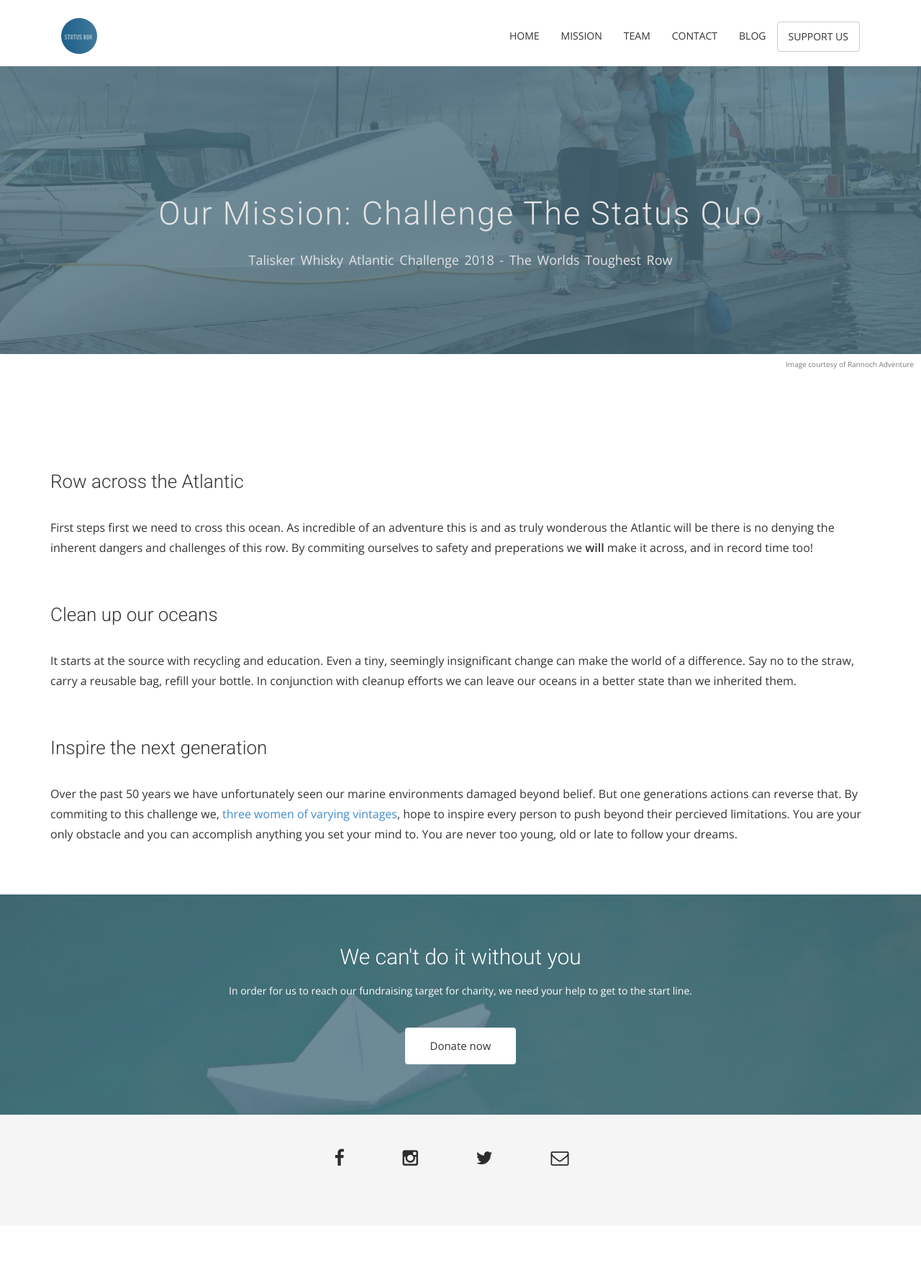
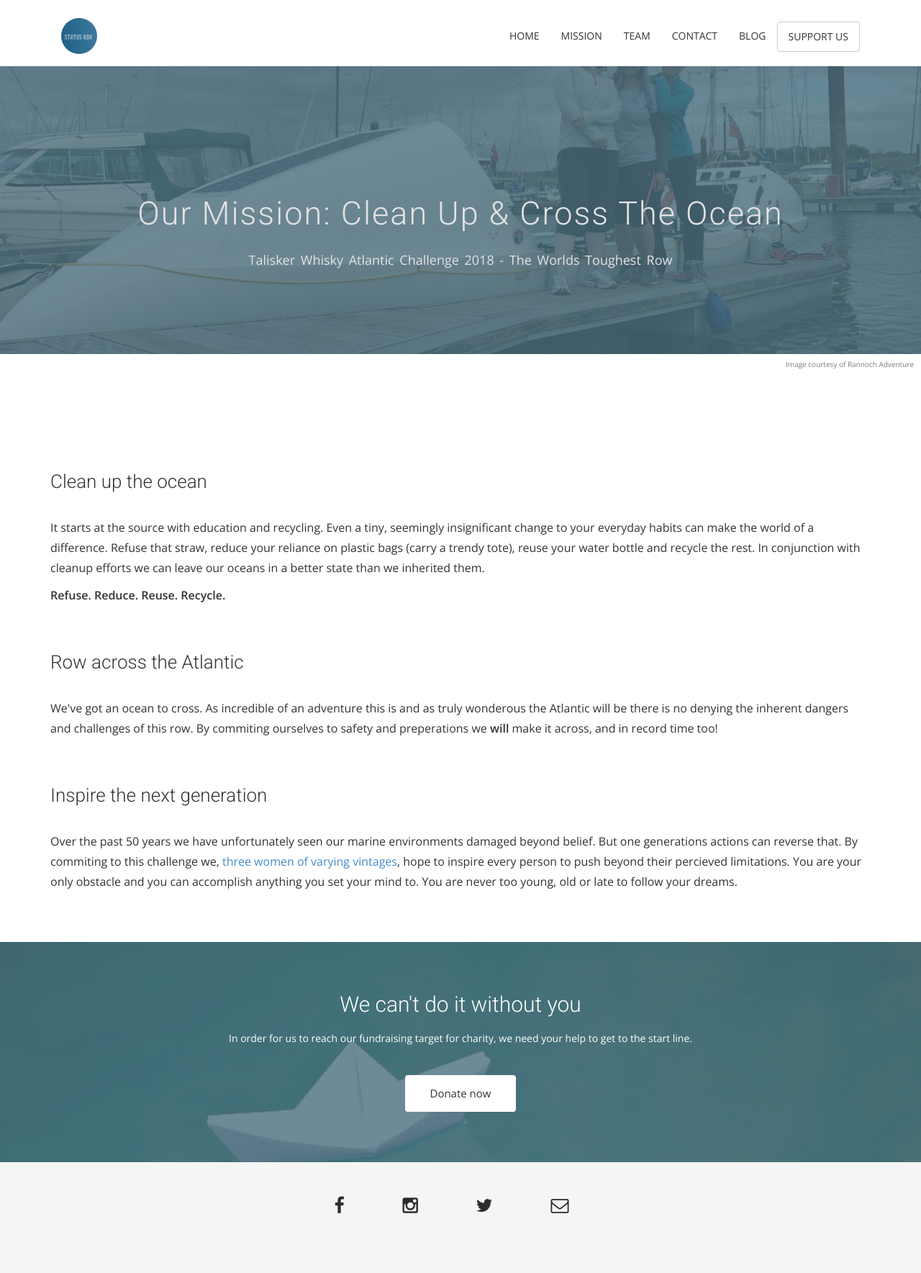
Before and after one commit to statusrow/statusrow.github.io, a Jekyll site: the page built from mission.html, in a window 1280 px wide. Shown: the whole page at 72% size. Built offline with Jekyll 4.4.1, drawn with Linux system fonts in a browser that asks for light colours; nearby versions of some CDN libraries; some web fonts are replaced; before the commit the page ends 1703 px from its top, so only the background shows below that.

```diff
--- a/css/airspace.css
+++ b/css/airspace.css
@@ -261,7 +261,7 @@
 	Feature Start
 --*/
 #feature {
-  background: url("../img/climbing_2.jpg");
+  background: url("../img/crashing_waves.jpg");
   background-position: 50% 94px;
   width: 100%;
   display: block;
--- a/index.html
+++ b/index.html
@@ -62,7 +62,7 @@
           <div class="section-title">
             <h3>Our Cause</h3>
           </div>
-          <p>Every second breath we take comes from our oceans, yet we're unleashing a plastic plague on them. 8 million tonnes a year, <sup>*</sup>the equivalent of 11,690 plastic bottles <strong>every second</strong>, is dumped into our ocean. There it's broken down and ingested by wildlife, killing countless marine animals and birds. Plastic has even entered into our food and tap water.</p>
+          <p>Every second breath we take comes from our oceans, yet we're unleashing a plastic plague on them. 8 million tonnes a year, <sup>*</sup>the equivalent of 6,341 plastic bottles <strong>every second</strong>, is dumped into our ocean. There it's broken down and ingested by wildlife, killing countless marine animals and birds. Plastic has even entered into our food and tap water.</p>
         </div>
       </div>
       <div class="col-md-5 col-sm-12">
--- a/js/countup.js
+++ b/js/countup.js
@@ -1,7 +1,7 @@
 var total = 0;
 var countupfunction = setInterval(function() {
 
-    var bottlesPerSecond = 11690;
+    var bottlesPerSecond = 6341;
     total = total + bottlesPerSecond;
     document.getElementById("totalBottles").innerHTML = total.toLocaleString('en');
 }, 1000);
--- a/mission.html
+++ b/mission.html
@@ -10,7 +10,7 @@
         <div class="row">
             <div class="col-md-12">
                 <div class="block">
-                  <h1>Our Mission: Challenge the Status Quo</h1>
+                  <h1>Our Mission: Clean up & cross the Ocean</h1>
                   <p>Talisker Whisky Atlantic Challenge 2018 - The Worlds Toughest Row</p>
                 </div>
             </div>
@@ -29,10 +29,11 @@
   <div class="container">
     <div class="row">
       <div class="col-md-12">
+        <h2>Clean up the ocean</h2>
+        <p>It starts at the source with education and recycling. Even a tiny, seemingly insignificant change to your everyday habits can make the world of a difference. Refuse that straw, reduce your reliance on plastic bags (carry a trendy tote), reuse your water bottle and recycle the rest. In conjunction with cleanup efforts we can leave our oceans in a better state than we inherited them.</p>
+        <p><strong>Refuse. Reduce. Reuse. Recycle.</strong></p>
        <h2>Row across the Atlantic</h2>
-        <p>First steps first we need to cross this ocean. As incredible of an adventure this is and as truly wonderous the Atlantic will be there is no denying the inherent dangers and challenges of this row. By commiting ourselves to safety and preperations we <strong>will</strong> make it across, and in record time too!</p>
-        <h2>Clean up our oceans</h2>
-        <p>It starts at the source with recycling and education. Even a tiny, seemingly insignificant change can make the world of a difference. Say no to the straw, carry a reusable bag, refill your bottle. In conjunction with cleanup efforts we can leave our oceans in a better state than we inherited them.</p>
+        <p>We've got an ocean to cross. As incredible of an adventure this is and as truly wonderous the Atlantic will be there is no denying the inherent dangers and challenges of this row. By commiting ourselves to safety and preperations we <strong>will</strong> make it across, and in record time too!</p>
         <h2>Inspire the next generation</h2>
         <p>Over the past 50 years we have unfortunately seen our marine environments damaged beyond belief. But one generations actions can reverse that. By commiting to this challenge we, <a href="{{ site.baseurl }}/team">three women of varying vintages</a>, hope to inspire every person to push beyond their percieved limitations. You are your only obstacle and you can accomplish anything you set your mind to. You are never too young, old or late to follow your dreams.</p>
       </div>
```
Also changed, not shown: 8 other files.
